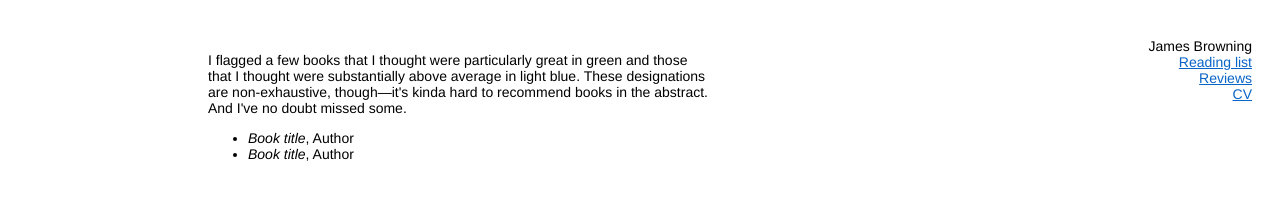
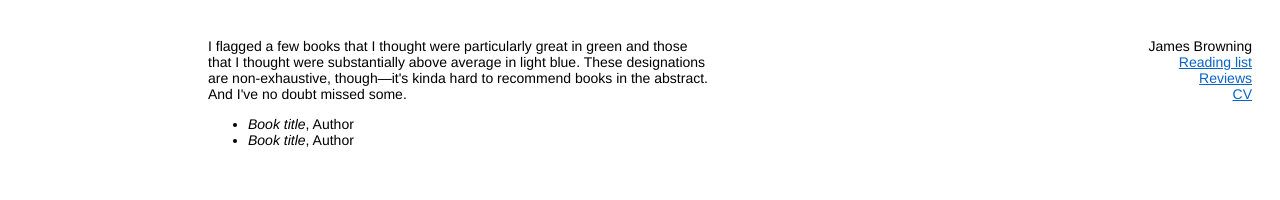
Before and after one commit to jamesbrowningedits-dev/jamesbrowningedits.com, a plain HTML site: page readinglist.html in a window 1280 px wide. Drawn offline with Linux system fonts and the light colour scheme.

Commit message:
Update style.css

```diff
--- a/style.css
+++ b/style.css
@@ -34,6 +34,10 @@ body {
   width: 500px;
 }
 
+#content > :first-child {
+  margin-top: 0;
+}
+
 @media (max-width: 900px) {
   body { font-size: 16px; }
 
```
